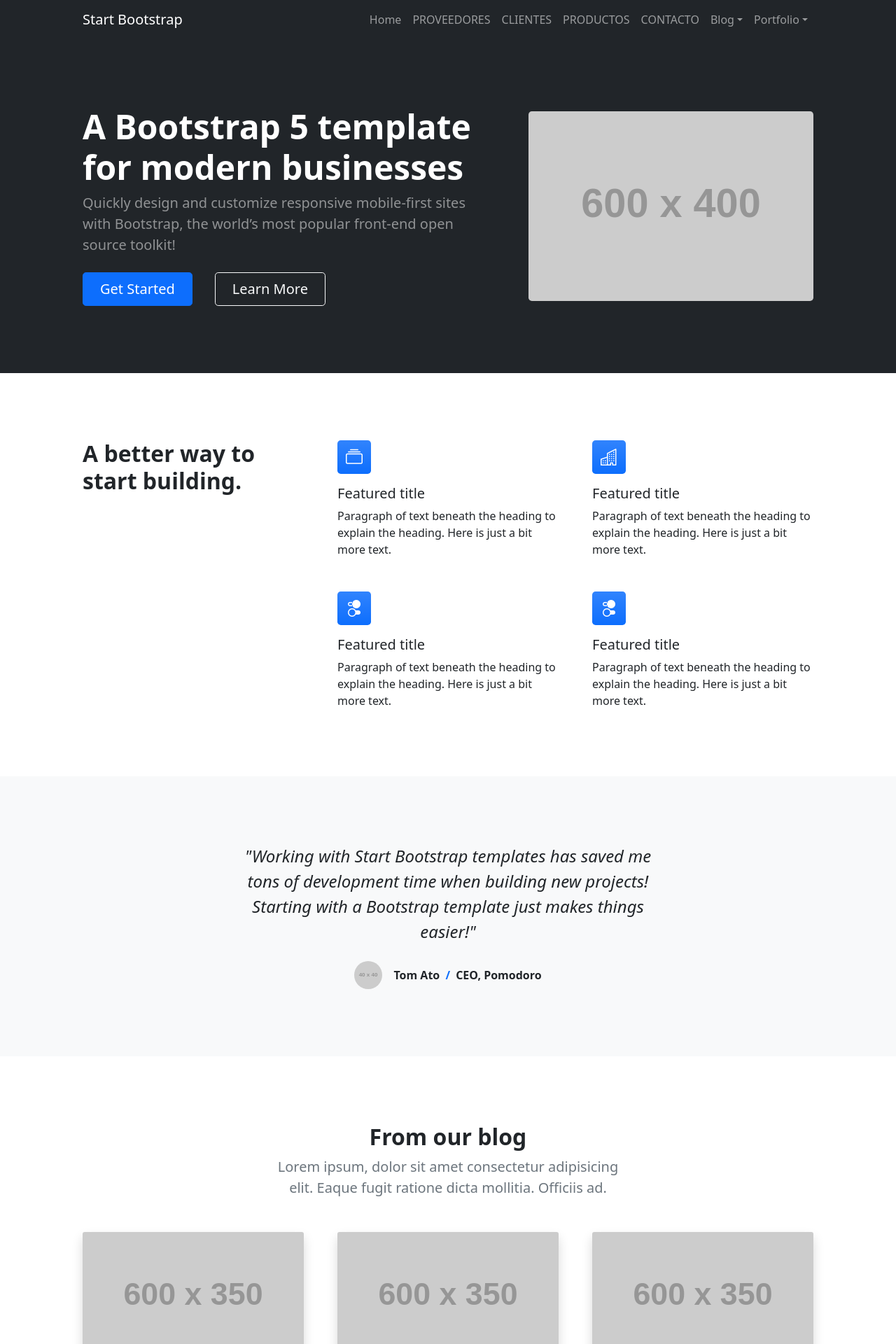
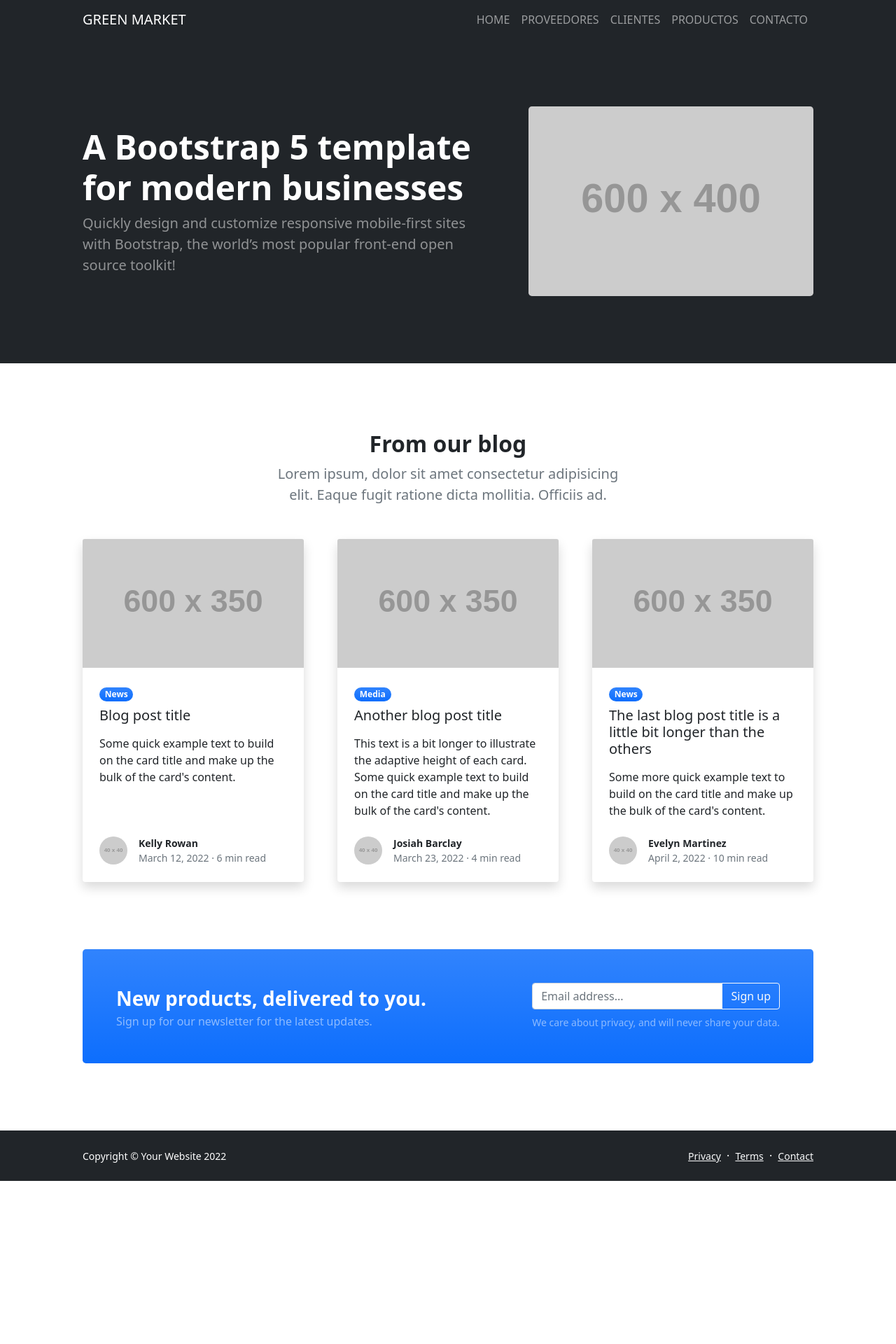
Before and after one commit to agusfebre/TrabajoCoderAguero_Febre_Valentin, a Django app: page /appgreenmarket/ in a window 1280 px wide. Shown: the top 1920 px of the page at 70% size. After the commit the page ends 1687 px from the top, so only its background shows below. Run offline with Django 4.2, Linux system fonts and the light colour scheme; grey boxes labelled with a size stand in for pictures from a placeholder-image service; some libraries are stand-ins or nearby versions.

Commit message:
se agregaron los links y formularios de carga de datos de clientes, proveedores y productos

```diff
--- a/appgreenmarket/forms.py
+++ b/appgreenmarket/forms.py
@@ -5,6 +5,7 @@ class ProductoForm(forms.Form):
     nombre=forms.CharField(max_length=50)
     marca=forms.CharField(max_length=50)
     tipo=forms.CharField(max_length=50)
+    cantidad=forms.IntegerField()
     precio=forms.IntegerField()
 
 class ProveedorForm(forms.Form):
--- a/appgreenmarket/models.py
+++ b/appgreenmarket/models.py
@@ -6,6 +6,7 @@ class Producto(models.Model):
     nombre=models.CharField(max_length=50)
     marca=models.CharField(max_length=50)
     tipo=models.CharField(max_length=50)
+    cantidad=models.IntegerField()
     precio=models.FloatField()
 
 class Proveedor(models.Model):
--- a/appgreenmarket/template/appgreenmarket/inicio.html
+++ b/appgreenmarket/template/appgreenmarket/inicio.html
@@ -21,16 +21,16 @@
             <!-- Navigation-->
             <nav class="navbar navbar-expand-lg navbar-dark bg-dark">
                 <div class="container px-5">
-                    <a class="navbar-brand" href="index.html">Start Bootstrap</a>
+                    <a class="navbar-brand" href="index.html">GREEN MARKET</a>
                     <button class="navbar-toggler" type="button" data-bs-toggle="collapse" data-bs-target="#navbarSupportedContent" aria-controls="navbarSupportedContent" aria-expanded="false" aria-label="Toggle navigation"><span class="navbar-toggler-icon"></span></button>
                     <div class="collapse navbar-collapse" id="navbarSupportedContent">
                         <ul class="navbar-nav ms-auto mb-2 mb-lg-0">
-                            <li class="nav-item"><a class="nav-link" href="inicio.html">Home</a></li>
-                            <li class="nav-item"><a class="nav-link" href="about.html">PROVEEDORES</a></li>
-                            <li class="nav-item"><a class="nav-link" href="contact.html">CLIENTES</a></li>
-                            <li class="nav-item"><a class="nav-link" href="pricing.html">PRODUCTOS</a></li>
-                            <li class="nav-item"><a class="nav-link" href="faq.html">CONTACTO</a></li>
-                            <li class="nav-item dropdown">
+                            <li class="nav-item"><a class="nav-link" href="{% url 'inicio' %}">HOME</a></li>
+                            <li class="nav-item"><a class="nav-link" href="{% url 'cargaProveedor' %}">PROVEEDORES</a></li>
+                            <li class="nav-item"><a class="nav-link" href="{% url 'cargaCliente' %}">CLIENTES</a></li>
+                            <li class="nav-item"><a class="nav-link" href="{% url 'cargaProducto' %}">PRODUCTOS</a></li>
+                            <li class="nav-item"><a class="nav-link" href="#">CONTACTO</a></li>
+                            <!---li class="nav-item dropdown">
                                 <a class="nav-link dropdown-toggle" id="navbarDropdownBlog" href="#" role="button" data-bs-toggle="dropdown" aria-expanded="false">Blog</a>
                                 <ul class="dropdown-menu dropdown-menu-end" aria-labelledby="navbarDropdownBlog">
                                     <li><a class="dropdown-item" href="blog-home.html">Blog Home</a></li>
@@ -43,7 +43,7 @@
                                     <li><a class="dropdown-item" href="portfolio-overview.html">Portfolio Overview</a></li>
                                     <li><a class="dropdown-item" href="portfolio-item.html">Portfolio Item</a></li>
                                 </ul>
-                            </li>
+                            </li--->
                         </ul>
                     </div>
                 </div>
@@ -56,68 +56,23 @@
                             <div class="my-5 text-center text-xl-start">
                                 <h1 class="display-5 fw-bolder text-white mb-2">A Bootstrap 5 template for modern businesses</h1>
                                 <p class="lead fw-normal text-white-50 mb-4">Quickly design and customize responsive mobile-first sites with Bootstrap, the world’s most popular front-end open source toolkit!</p>
-                                <div class="d-grid gap-3 d-sm-flex justify-content-sm-center justify-content-xl-start">
-                                    <a class="btn btn-primary btn-lg px-4 me-sm-3" href="#features">Get Started</a>
-                                    <a class="btn btn-outline-light btn-lg px-4" href="#!">Learn More</a>
-                                </div>
+
                             </div>
                         </div>
                         <div class="col-xl-5 col-xxl-6 d-none d-xl-block text-center"><img class="img-fluid rounded-3 my-5" src="https://dummyimage.com/600x400/343a40/6c757d" alt="..." /></div>
                     </div>
                 </div>
             </header>
+
+            {% block content %}
+
+            {% endblock %}
+
+
             <!-- Features section-->
-            <section class="py-5" id="features">
-                <div class="container px-5 my-5">
-                    <div class="row gx-5">
-                        <div class="col-lg-4 mb-5 mb-lg-0"><h2 class="fw-bolder mb-0">A better way to start building.</h2></div>
-                        <div class="col-lg-8">
-                            <div class="row gx-5 row-cols-1 row-cols-md-2">
-                                <div class="col mb-5 h-100">
-                                    <div class="feature bg-primary bg-gradient text-white rounded-3 mb-3"><i class="bi bi-collection"></i></div>
-                                    <h2 class="h5">Featured title</h2>
-                                    <p class="mb-0">Paragraph of text beneath the heading to explain the heading. Here is just a bit more text.</p>
-                                </div>
-                                <div class="col mb-5 h-100">
-                                    <div class="feature bg-primary bg-gradient text-white rounded-3 mb-3"><i class="bi bi-building"></i></div>
-                                    <h2 class="h5">Featured title</h2>
-                                    <p class="mb-0">Paragraph of text beneath the heading to explain the heading. Here is just a bit more text.</p>
-                                </div>
-                                <div class="col mb-5 mb-md-0 h-100">
-                                    <div class="feature bg-primary bg-gradient text-white rounded-3 mb-3"><i class="bi bi-toggles2"></i></div>
-                                    <h2 class="h5">Featured title</h2>
-                                    <p class="mb-0">Paragraph of text beneath the heading to explain the heading. Here is just a bit more text.</p>
-                                </div>
-                                <div class="col h-100">
-                                    <div class="feature bg-primary bg-gradient text-white rounded-3 mb-3"><i class="bi bi-toggles2"></i></div>
-                                    <h2 class="h5">Featured title</h2>
-                                    <p class="mb-0">Paragraph of text beneath the heading to explain the heading. Here is just a bit more text.</p>
-                                </div>
-                            </div>
-                        </div>
-                    </div>
-                </div>
-            </section>
+
             <!-- Testimonial section-->
-            <div class="py-5 bg-light">
-                <div class="container px-5 my-5">
-                    <div class="row gx-5 justify-content-center">
-                        <div class="col-lg-10 col-xl-7">
-                            <div class="text-center">
-                                <div class="fs-4 mb-4 fst-italic">"Working with Start Bootstrap templates has saved me tons of development time when building new projects! Starting with a Bootstrap template just makes things easier!"</div>
-                                <div class="d-flex align-items-center justify-content-center">
-                                    <img class="rounded-circle me-3" src="https://dummyimage.com/40x40/ced4da/6c757d" alt="..." />
-                                    <div class="fw-bold">
-                                        Tom Ato
-                                        <span class="fw-bold text-primary mx-1">/</span>
-                                        CEO, Pomodoro
-                                    </div>
-                                </div>
-                            </div>
-                        </div>
-                    </div>
-                </div>
-            </div>
+
             <!-- Blog preview section-->
             <section class="py-5">
                 <div class="container px-5 my-5">
--- a/appgreenmarket/urls.py
+++ b/appgreenmarket/urls.py
@@ -3,4 +3,7 @@ from .views import *
 
 urlpatterns = [
     path ('', inicio, name="inicio"),
+    path('cargaProducto/', cargaProducto, name='cargaProducto'),
+    path('cargaProveedor/', cargaProveedor, name='cargaProveedor'),
+    path('cargaCliente/', cargaCliente, name='cargaCliente'),
 ]
--- a/appgreenmarket/views.py
+++ b/appgreenmarket/views.py
@@ -17,8 +17,9 @@ def cargaProducto(request):
             nombre= info["nombre"]
             marca= info["marca"]
             tipo= info["tipo"]
+            cantidad= info["cantidad"]
             precio= info["precio"]
-            product= Producto(codigo=codigo, nombre=nombre, marca=marca, tipo=tipo, precio=precio)
+            product= Producto(codigo=codigo, nombre=nombre, marca=marca, tipo=tipo, cantidad=cantidad, precio=precio)
             product.save()
             return render (request, "inicio.html", {"mensaje": "Producto Cargado Exitosamente!"})
         else:
```
Also changed, not shown: appgreenmarket/template/appgreenmarket/cargaCliente.html (added, +19 -0 lines), appgreenmarket/template/appgreenmarket/cargaProducto.html (added, +19 -0 lines), appgreenmarket/template/appgreenmarket/cargaProveedor.html (added, +18 -0 lines).
